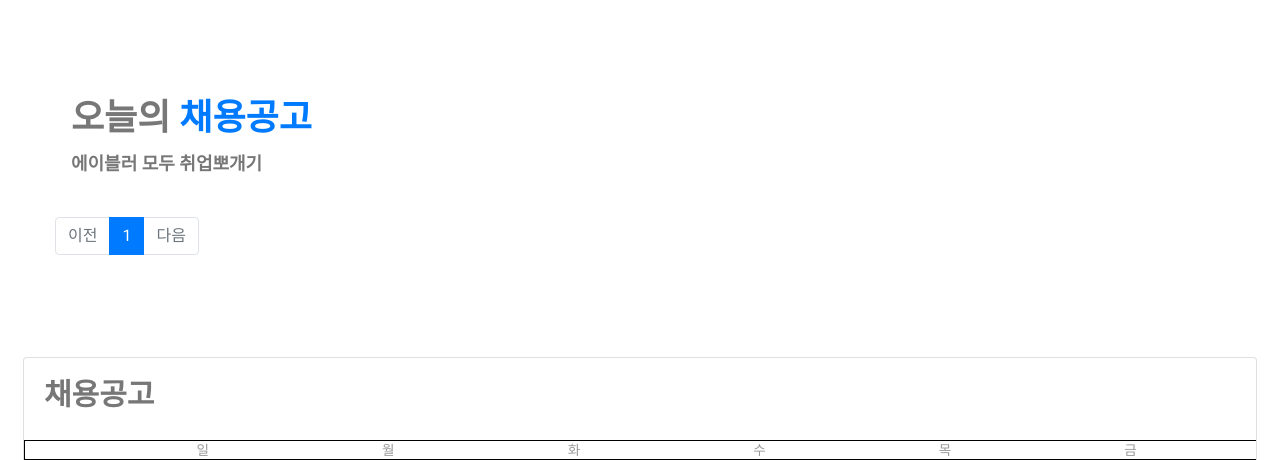
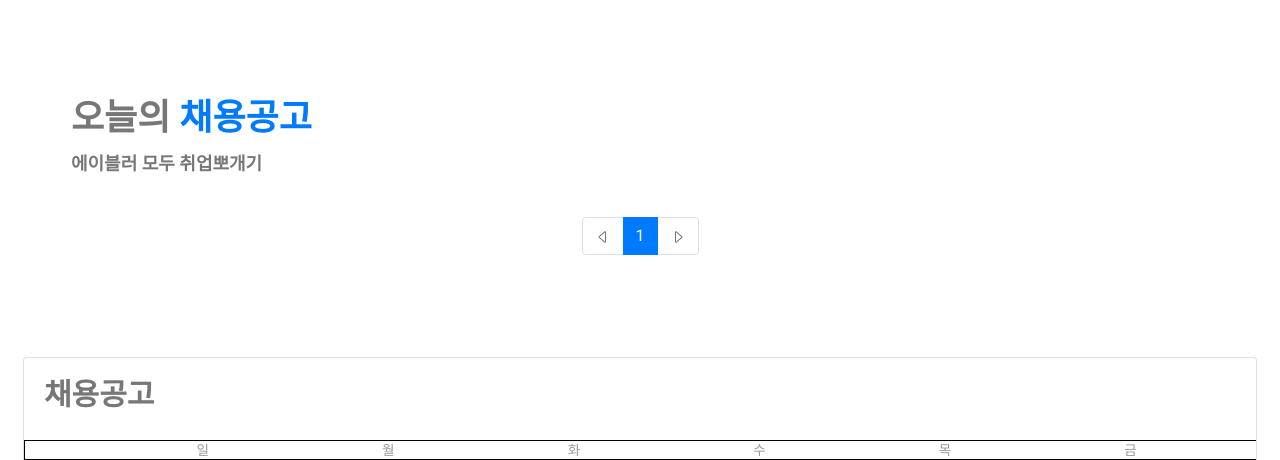
Before and after one commit to ratataca/aivle-diary, a Django app: page /diaryapp/hire/ in a window 1280 px wide. Shown: the part 659-1119 px from the top of the page. Run offline with Django 3.2, Linux system fonts and the light colour scheme; data that the repository does not hold is empty; some libraries are stand-ins or nearby versions.

Commit message:
hirepage

```diff
--- a/diaryapp/templates/diaryapp/hire.html
+++ b/diaryapp/templates/diaryapp/hire.html
@@ -114,15 +114,19 @@
 				</div>
 			</div> {% endcomment %}
 		<!-- 페이징-->
-		<div id="paging">
+		<div id="paging" div style="margin: 0 auto;" >
 			<ul class="pagination justify-content-center" style="margin-top: 2rem;">
 				{% if recruit.has_previous %}
 				<li class="page-item">
-					<a class="page-link" href="?&page={{ recruit.previous_page_number }}">이전</a>
+					<a class="page-link" href="?&page={{recruit.previous_page_number }}"><svg xmlns="http://www.w3.org/2000/svg" width="16" height="16" fill="currentColor" class="bi bi-caret-left-fill" viewBox="0 0 16 16">
+						<path d="m3.86 8.753 5.482 4.796c.646.566 1.658.106 1.658-.753V3.204a1 1 0 0 0-1.659-.753l-5.48 4.796a1 1 0 0 0 0 1.506z"/>
+					  </svg></a>
 				</li>
 				{% else %}
 				<li class="page-item disabled">
-					<a class="page-link" tabindex="-1" aria-disabled="true" href="#">이전</a>
+					<a class="page-link" tabindex="-1" aria-disabled="true" href="#"><svg xmlns="http://www.w3.org/2000/svg" width="16" height="16" fill="currentColor" class="bi bi-caret-left" viewBox="0 0 16 16">
+						<path d="M10 12.796V3.204L4.519 8 10 12.796zm-.659.753-5.48-4.796a1 1 0 0 1 0-1.506l5.48-4.796A1 1 0 0 1 11 3.204v9.592a1 1 0 0 1-1.659.753z"/>
+					  </svg></a>
 				</li>
 				{% endif %}
 				{% for page_number in recruit.paginator.page_range %}
@@ -138,11 +142,15 @@
 				{% endfor %}
 				{% if recruit.has_next %}
 				<li class="page-item">
-					<a class="page-link" href="?&page={{ recruit.next_page_number }}">다음</a>
+					<a class="page-link" href="?&page={{ recruit.next_page_number }}"><svg xmlns="http://www.w3.org/2000/svg" width="16" height="16" fill="currentColor" class="bi bi-caret-right-fill" viewBox="0 0 16 16">
+						<path d="m12.14 8.753-5.482 4.796c-.646.566-1.658.106-1.658-.753V3.204a1 1 0 0 1 1.659-.753l5.48 4.796a1 1 0 0 1 0 1.506z"/>
+					  </svg></a>
 				</li>
 				{% else %}
 				<li class="page-item disabled">
-					<a class="page-link" tabindex="-1" aria-disabled="true" href="#">다음</a>
+					<a class="page-link" tabindex="-1" aria-disabled="true" href="#"><svg xmlns="http://www.w3.org/2000/svg" width="16" height="16" fill="currentColor" class="bi bi-caret-right" viewBox="0 0 16 16">
+						<path d="M6 12.796V3.204L11.481 8 6 12.796zm.659.753 5.48-4.796a1 1 0 0 0 0-1.506L6.66 2.451C6.011 1.885 5 2.345 5 3.204v9.592a1 1 0 0 0 1.659.753z"/>
+					  </svg></a>
 				</li>
 				{% endif %}
 			</ul>
--- a/diaryapp/views.py
+++ b/diaryapp/views.py
@@ -82,7 +82,7 @@ def news(request):
 
 
 def hire(request):
-    recruit_list=Recruit.objects.filter(date=datetime.datetime.today())
+    recruit_list=Recruit.objects.filter(date=datetime.datetime.today())[:48]
     page=request.GET.get('page','1')
     p=Paginator(recruit_list,'4')
     recruit=p.page(page)
```
